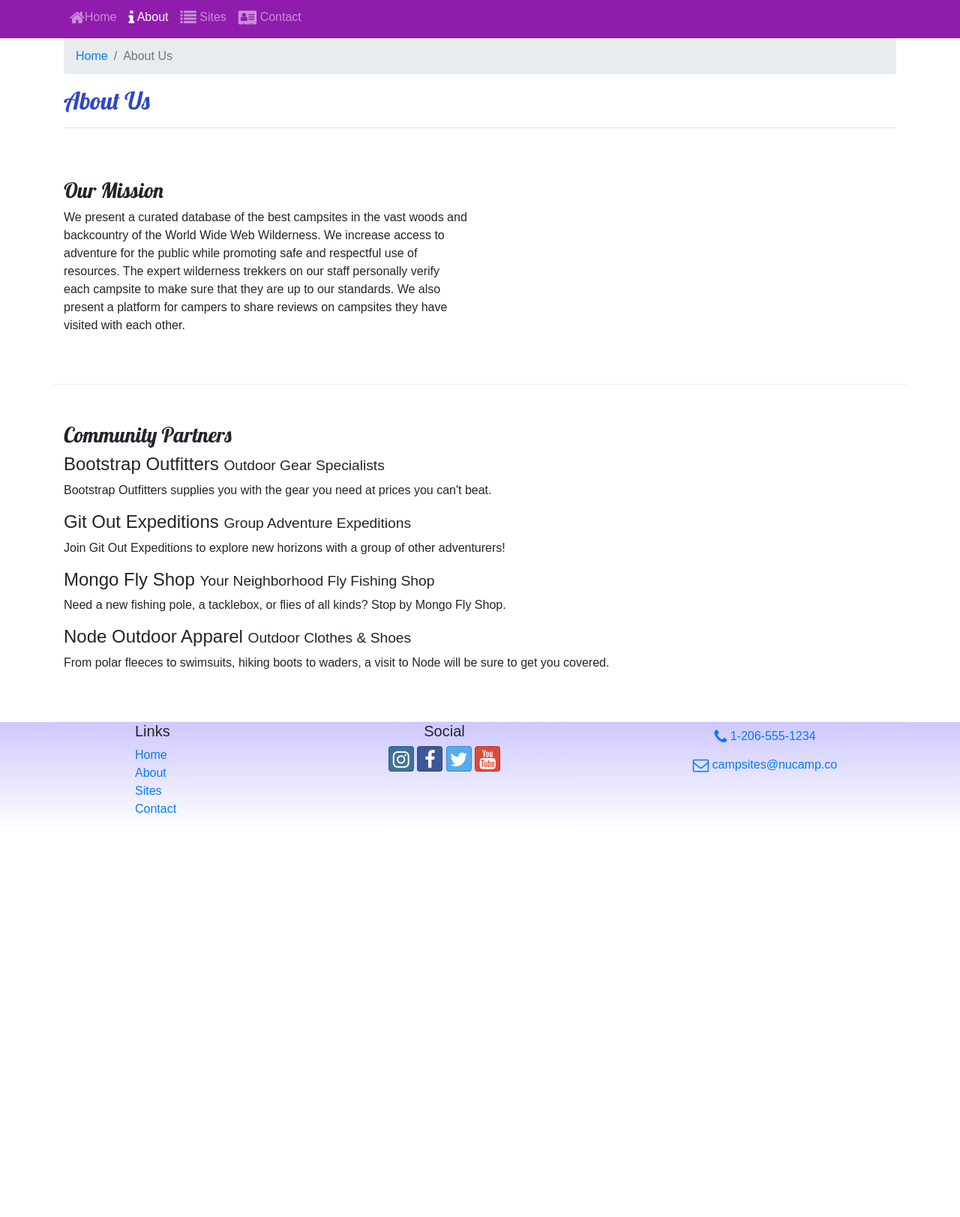
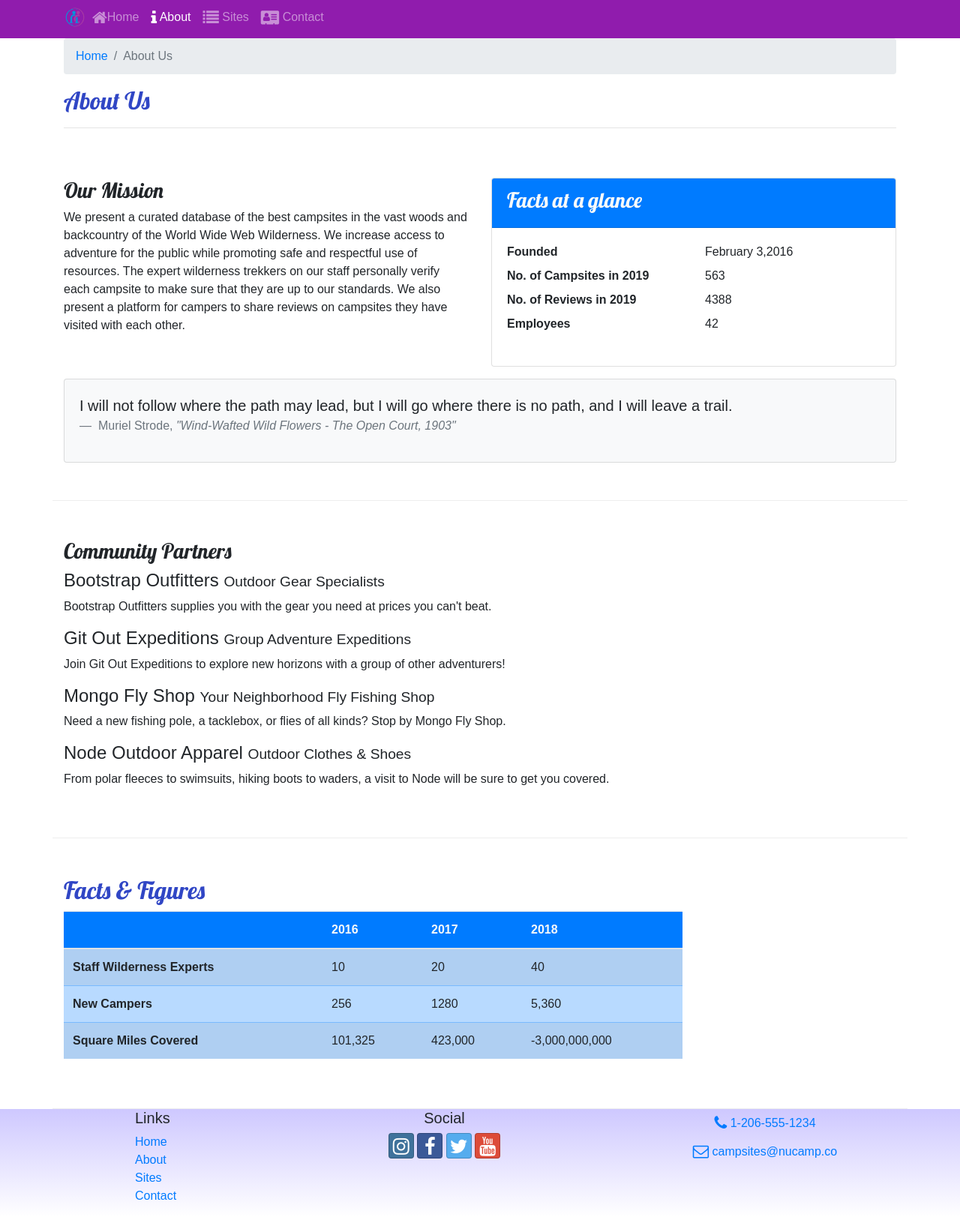
Before and after one commit to sheraj120/nucampsite, a website: page aboutus.html in a window 1280 px wide. Shown: the part 167-1790 px from the top of the page at 75% size. Before the commit the page ends 1274 px from the top, so only its background shows below. Drawn offline with nearby package versions, Linux system fonts and the light colour scheme.

Commit message:
cards and forms

```diff
--- a/aboutus.html
+++ b/aboutus.html
@@ -20,6 +20,9 @@
     <header class="jumbotron jumbotron-fluid">
         <div class="container">
             <div class="row">
+                <div class="col-4 col-sm-3 col-md-2 align-self-center">
+                    <a href="index.html"> <img src="img/logo.png" class="img-fluid"></a>
+                </div>
                 <div class="col">
                     <h1>NuCamp</h1>
                     <h2>a better way to camp</h2>
@@ -31,8 +34,8 @@
     <nav class="navbar navbar-expand-sm navbar-dark sticky-top">
 
       <div class="container">
-
-        <button class="navbar-toggler ml-auto" type="button" data-toggle='collapse' data-target='#nucampNavbar'>
+        <a href="index.html"><img src="img/logo.png" height="30" width="30"/> </a>
+        <button class="navbar-toggler" type="button" data-toggle='collapse' data-target='#nucampNavbar'>
           <span class="navbar-toggler-icon"></span>
         </button>
 
@@ -64,6 +67,38 @@
                 <h3>Our Mission</h3>
                 <p>We present a curated database of the best campsites in the vast woods and backcountry of the World Wide Web Wilderness. We increase access to adventure for the public while promoting safe and respectful use of resources. The expert wilderness trekkers on our staff personally verify each campsite to make sure that they are up to our standards. We also present a platform for campers to share reviews on campsites they have visited with each other.</p>
             </div>
+            <div class="col-sm-6">
+                <div class="card">
+                    <div class="card-header bg-primary ">
+                        <h3 class="text-light">Facts at a glance</h3>
+                    </div>
+                    <div class="card-body">
+                        <dl class="row">
+                            <dt class="col-6">Founded</dt>
+                            <dd class="col-6">February 3,2016</dd>
+                            <dt class="col-6">No. of Campsites in 2019</dt>
+                            <dd class="col-6">563</dd>
+                            <dt class="col-6">No. of Reviews in 2019</dt>
+                            <dd class="col-6">4388</dd>
+                            <dt class="col-6">Employees</dt>
+                            <dd class="col-6">42</dd>
+                        </dl>
+                    </div>
+                </div>
+            </div>
+
+            <div class="col">
+                <div class="card bg-light mt-3">
+                    <blockquote class="blockquote card-body">
+                        <p class="mb-0">I will not follow where the path may lead, but I will go where there is no path, and I will leave a trail.</p>
+                        <footer class="blockquote-footer">
+                            Muriel Strode,
+                            <cite title='Source Title'>"Wind-Wafted Wild Flowers -
+                                The Open Court, 1903"</cite>
+                        </footer>
+                    </blockquote>
+                </div>
+            </div>
         </div>
 
         <div class="row row-content">
@@ -79,9 +114,46 @@
                 <p class="d-none d-sm-block">From polar fleeces to swimsuits, hiking boots to waders, a visit to Node will be sure to get you covered.</p>
             </div>
         </div>
+        <div class="row row-content">
+            <div class="col-sm-9">
+                <h2>Facts & Figures</h2>
+                <div class="table-responsive">
+                    <table class="table table-striped">
+                        <thead class="bg-primary text-light">
+                            <tr>
+                                <th></th>
+                                <th>2016</th>
+                                <th>2017</th>
+                                <th>2018</th>
+                            </tr>
+                        </thead>
+                        <tbody class="table-primary">
+                            <tr>
+                               <th>Staff Wilderness Experts</th>
+                               <td>10</td>
+                               <td>20</td>
+                               <td>40</td>
+                            </tr>
+                            <tr>
+                                <th>New Campers</th>
+                                <td>256</td>
+                                <td>1280</td>
+                                <td>5,360</td>
+                             </tr>
+                             <tr>
+                                <th>Square Miles Covered</th>
+                                <td>101,325</td>
+                                <td>423,000</td>
+                                <td>-3,000,000,000</td>
+                             </tr>
+                        </tbody>
+                    </table>
+                </div>
+            </div>
+        </div>
     </div>
 
-    <footer>
+    <footer class="sites-footer">
         <div class="container">
             <div class="row">
                 <div class="col-4 col-sm-2 offset-1">
--- a/css/styles.css
+++ b/css/styles.css
@@ -14,7 +14,7 @@ header h2 {
   color: #cec8ff;
 }
 
-footer {
+.sites-footer {
   background-image: linear-gradient(#cec8ff, white);
 }
 
```
Also changed, not shown: contactus.html (+6 -2 lines), index.html (+21 -7 lines), img/bootstrap-thumb.png (added), img/breadcrumb-trail-thumb.jpg (added), img/breadcrumb-trail.jpg (added), img/chrome-river-thumb.jpg (added), img/chrome-river.jpg (added), img/logo.png (added), img/react-lake-thumb.jpg (added), img/react-lake.jpg (added).
